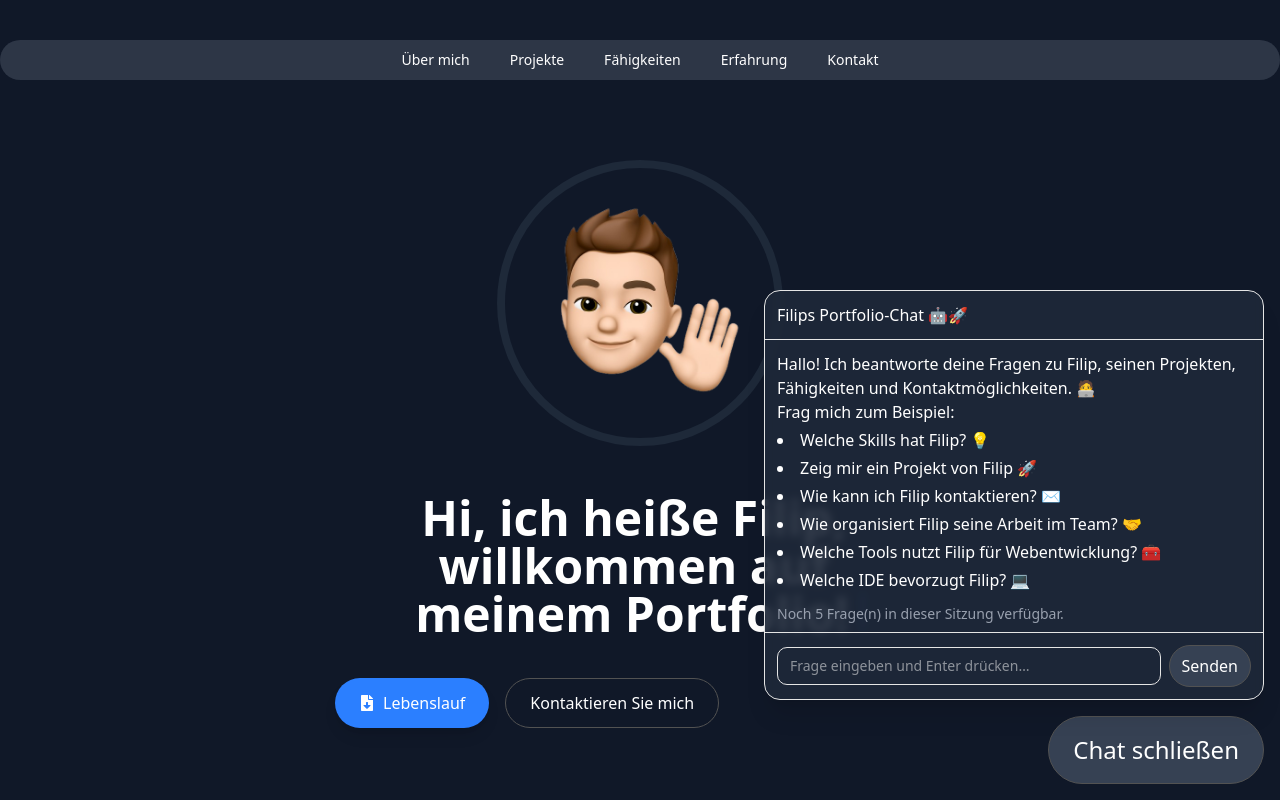
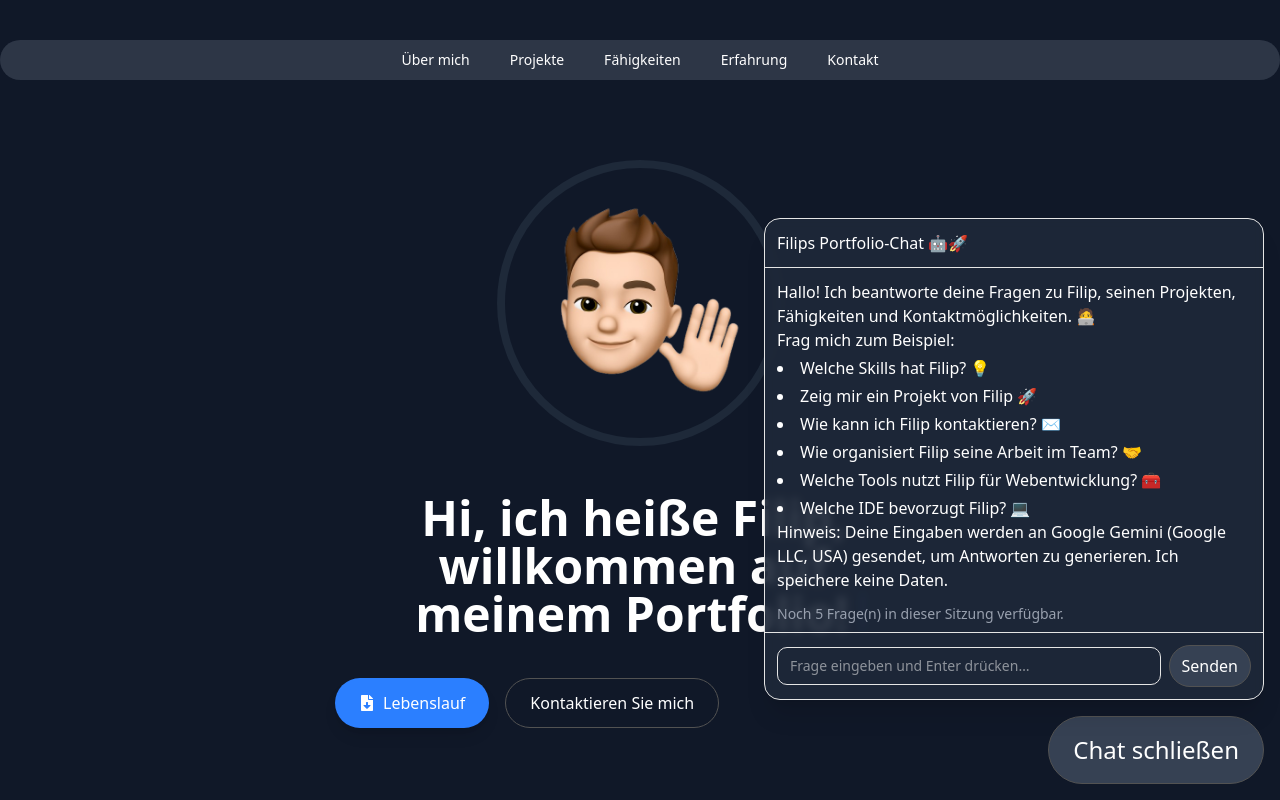
Before and after one commit to gotexxx/my-portfolio, a Next.js app: page / in a window 1280 px wide. Both pictures are taken after a click on the button "Chat starten 🤖". Shown: the top 800 px of the page. Built offline with nearby package versions, Linux system fonts and the light colour scheme.

Commit message:
Update chatbot.tsx
Add data policy note

```diff
--- a/src/components/custom/chatbot.tsx
+++ b/src/components/custom/chatbot.tsx
@@ -133,6 +133,7 @@ export const Chatbot = () => {
                                         ))}
                                     </ul>
                                 </div>
+                                <p>Hinweis: Deine Eingaben werden an Google Gemini (Google LLC, USA) gesendet, um Antworten zu generieren. Ich speichere keine Daten.</p>
                             </div>
                         )}
 
```
